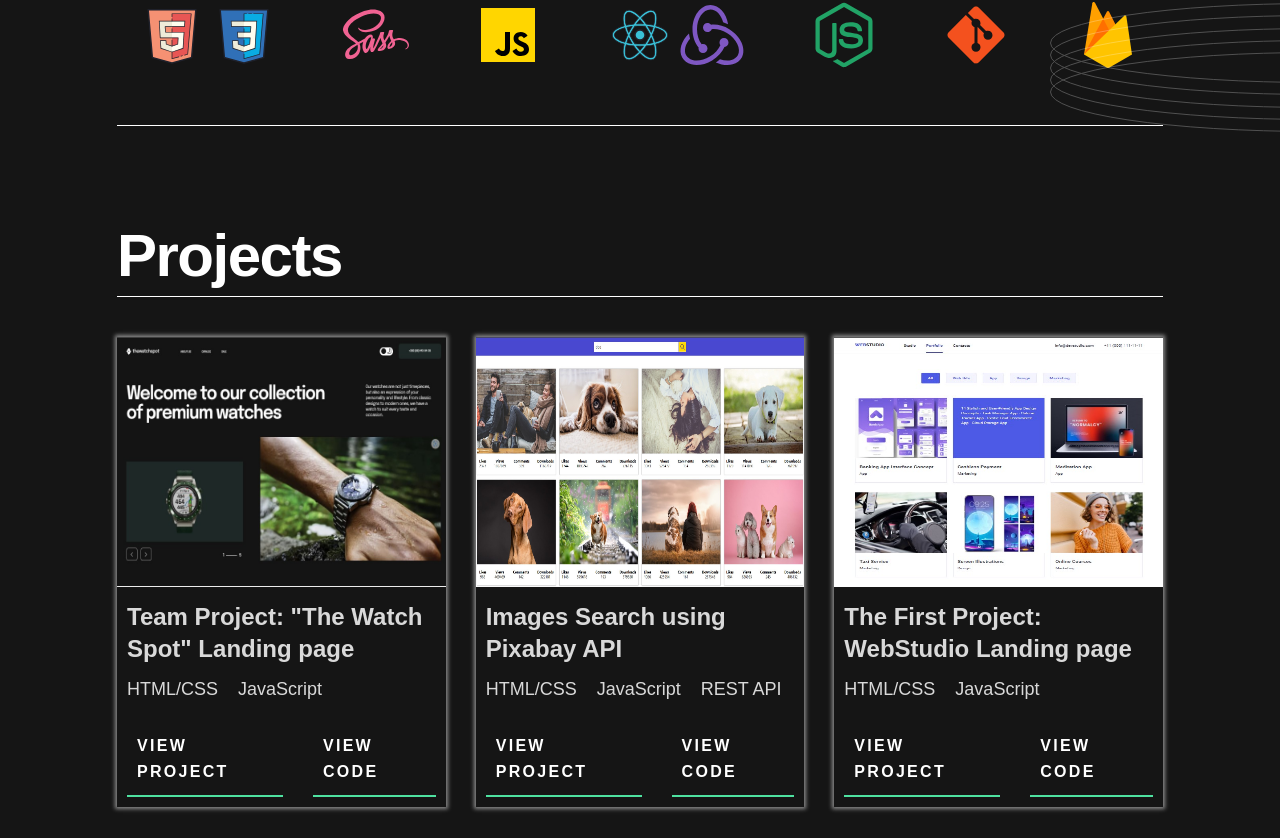
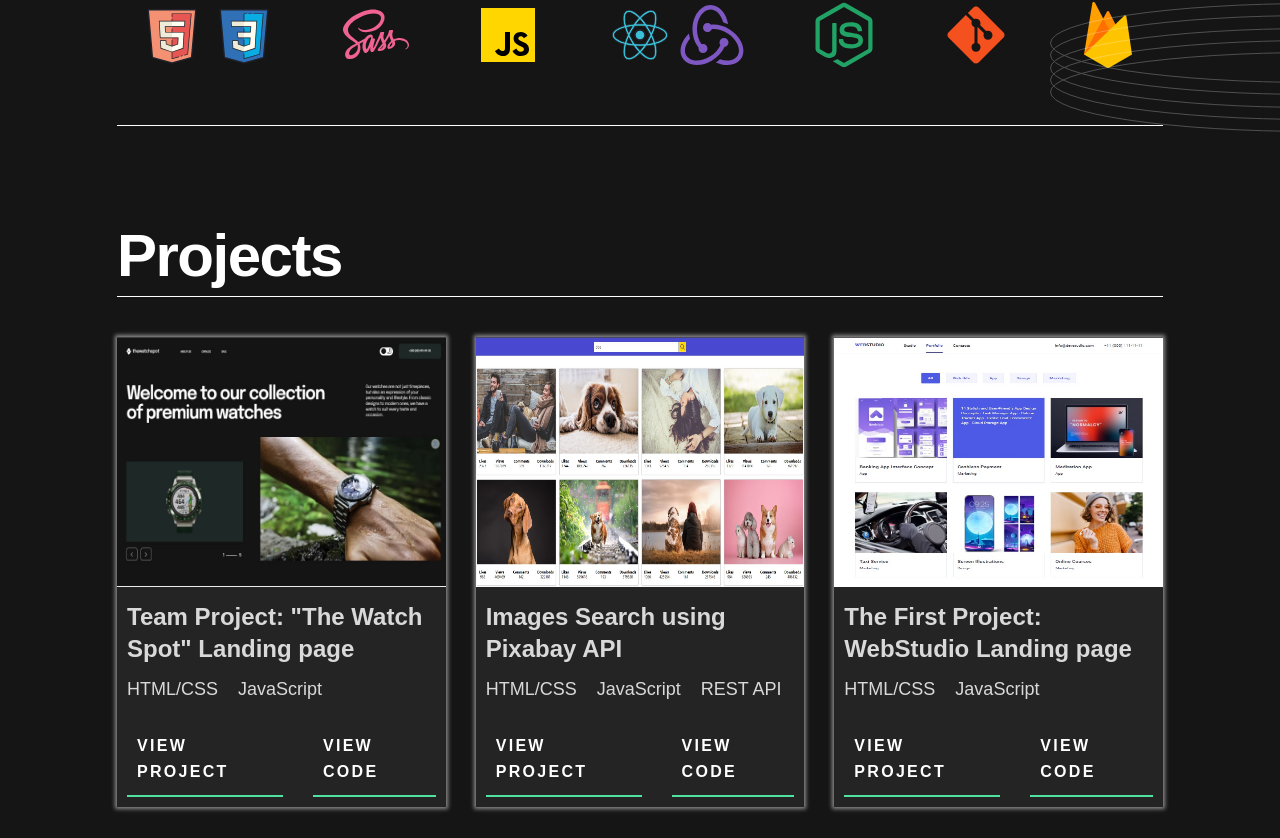
Before and after one commit to Robertw8/portfolio, a React (Vite) app: page / in a window 1280 px wide. Shown: the part 922-1760 px from the top of the page. Built offline with nearby package versions, Linux system fonts and the light colour scheme; a web font is replaced by a local one.

Commit message:
restyle projects

```diff
--- a/src/scss/components/_projects.scss
+++ b/src/scss/components/_projects.scss
@@ -1,6 +1,7 @@
-.projects {}
-
-.projects-container {}
+.projects {
+  position: relative;
+  z-index: 1;
+}
 
 .projects-title {
   &::after {
@@ -17,7 +18,6 @@
 .projects-list {
   margin-top: 40px;
 
-
   @media screen and (min-width: 768px) {
     display: flex;
     gap: 30px;
@@ -25,6 +25,7 @@
 }
 
 .projects-item {
+  background-color: $color-darkgrey;
   width: 100%;
   box-shadow: 0 0 4px 2px rgba(255,255,255, .5);
 
@@ -66,6 +67,3 @@
   display: flex;
   gap: 30px;
 }
-
-.project-link {
-}
```
